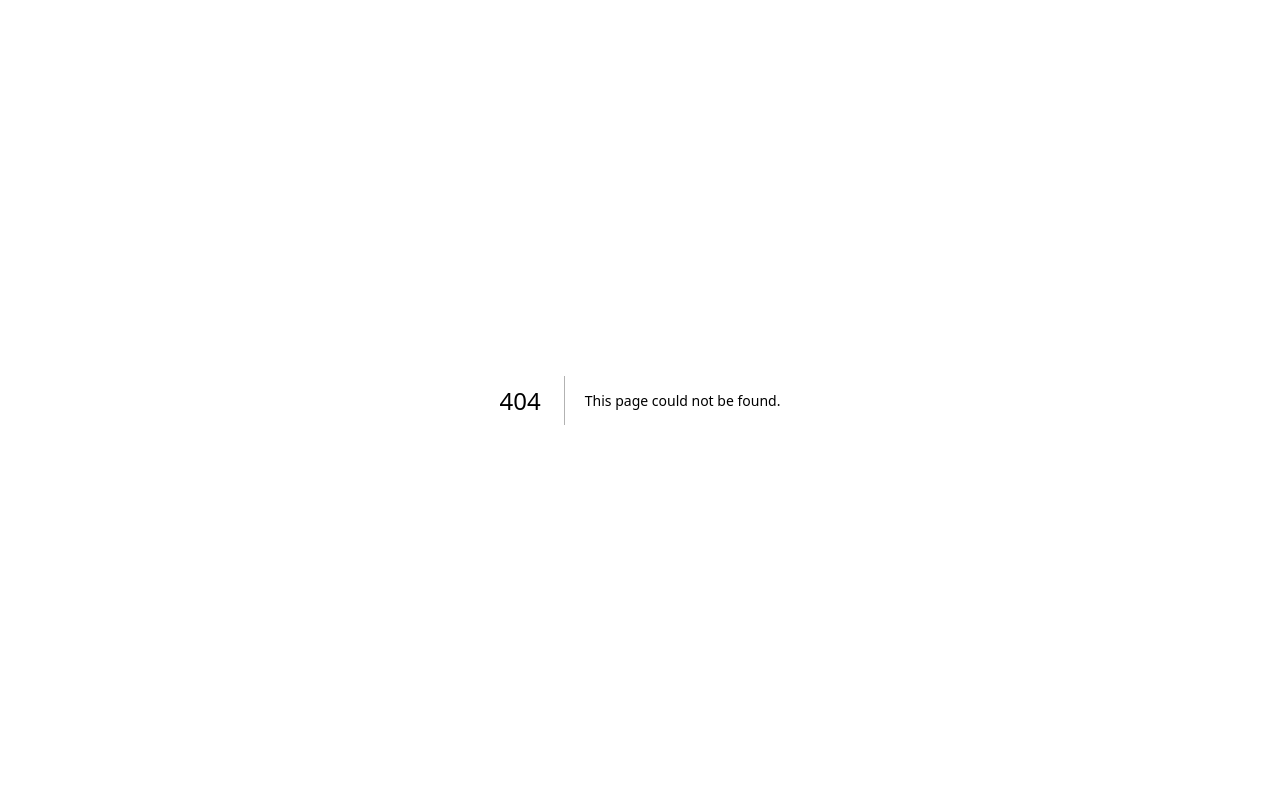
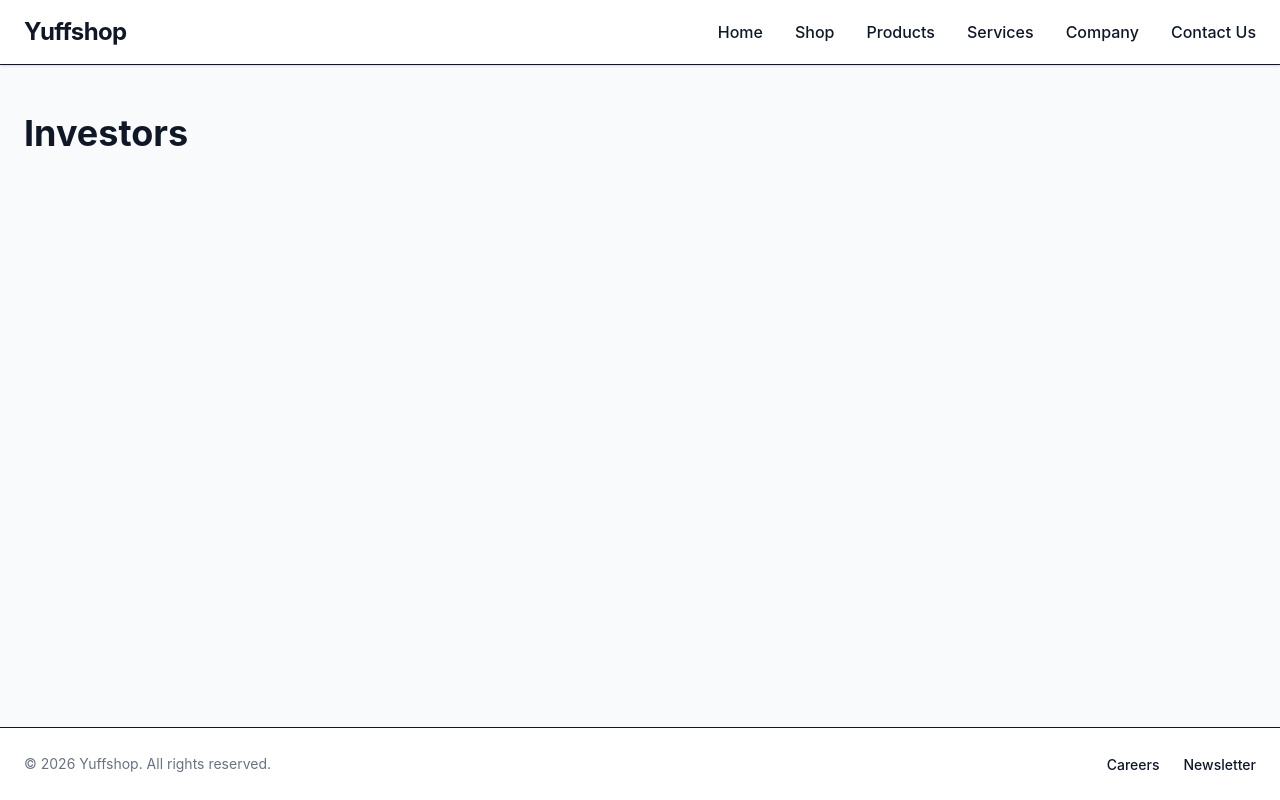
Before and after one commit to davidleeyale/yuffshop, a Next.js app: page /company/investors in a window 1280 px wide. Before the commit this address had no page. Built offline with nearby package versions, Linux system fonts and the light colour scheme.

Commit message:
Add blank template pages

```diff
--- /dev/null
+++ b/app/careers/page.tsx
@@ -0,0 +1,3 @@
+export default function CareersPage() {
+    return <h1 className="text-4xl font-bold">Careers</h1>;
+}
--- /dev/null
+++ b/app/company/investors/page.tsx
@@ -0,0 +1,3 @@
+export default function CompanyInvestorsPage() {
+    return <h1 className="text-4xl font-bold">Investors</h1>;
+}
--- /dev/null
+++ b/app/company/page.tsx
@@ -0,0 +1,3 @@
+export default function CompanyPage() {
+    return <h1 className="text-4xl font-bold">Company</h1>;
+}
--- /dev/null
+++ b/app/company/public-relations/page.tsx
@@ -0,0 +1,3 @@
+export default function PublicRelationsPage() {
+    return <h1 className="text-4xl font-bold">Page</h1>;
+}
--- /dev/null
+++ b/app/company/team/page.tsx
@@ -0,0 +1,3 @@
+export default function TeamPage() {
+    return <h1 className="text-4xl font-bold">Team</h1>;
+}
--- /dev/null
+++ b/app/contact-us/page.tsx
@@ -0,0 +1,3 @@
+export default function ContactUsPage() {
+    return <h1 className="text-4xl font-bold">Contact Us</h1>;
+}
--- a/app/layout.tsx
+++ b/app/layout.tsx
@@ -1,13 +1,118 @@
 import './globals.css';
+import type { Metadata } from "next";
+import Link from "next/link";
+
+export const metadata: Metadata = {
+    title: "Yuffshop",
+    description: "Blank website template for Yuffshop",
+};
+
+const navigation = [
+    { name: "Home", href: "/" },
+    { name: "Shop", href: "/shop" },
+    { name: "Products", href: "/products" },
+    { name: "Services", href: "/services" },
+    {
+        name: "Company",
+        href: "/company",
+        children: [
+            { name: "Team", href: "/company/team" },
+            { name: "Investors", href: "/company/investors" },
+            { name: "Public Relations", href: "/company/public-relations" },
+        ],
+    },
+    { name: "Contact Us", href: "/contact-us" },
+];
+
+const footerLinks = [
+    { name: "Careers", href: "/careers" },
+    { name: "Newsletter", href: "/newsletter" },
+];
 
 export default function RootLayout({
                                        children,
-                                   }: {
-    children: React.ReactNode
-}) {
+                                   }: Readonly<{
+    children: React.ReactNode;
+}>) {
     return (
         <html lang="en">
-        <body className="">{children}</body>
+        <body className="min-h-screen bg-gray-50 text-gray-900">
+        <div className="flex min-h-screen flex-col">
+            {/* Header */}
+            <header className="border-b bg-white shadow-sm">
+                <div className="mx-auto flex max-w-7xl items-center justify-between px-6 py-4">
+                    <Link
+                        href="/"
+                        className="text-2xl font-bold tracking-tight"
+                    >
+                        Yuffshop
+                    </Link>
+
+                    <nav>
+                        <ul className="flex items-center gap-8">
+                            {navigation.map((item) => (
+                                <li
+                                    key={item.name}
+                                    className="group relative"
+                                >
+                                    <Link
+                                        href={item.href}
+                                        className="font-medium transition hover:text-blue-600"
+                                    >
+                                        {item.name}
+                                    </Link>
+
+                                    {item.children && (
+                                        <div className="absolute left-0 top-full z-50 hidden pt-3 group-hover:block">
+                                            <ul className="min-w-[220px] rounded-xl border bg-white p-2 shadow-lg">
+                                                {item.children.map((subItem) => (
+                                                    <li key={subItem.name}>
+                                                        <Link
+                                                            href={subItem.href}
+                                                            className="block rounded-lg px-4 py-2 transition hover:bg-gray-100"
+                                                        >
+                                                            {subItem.name}
+                                                        </Link>
+                                                    </li>
+                                                ))}
+                                            </ul>
+                                        </div>
+                                    )}
+                                </li>
+                            ))}
+                        </ul>
+                    </nav>
+                </div>
+            </header>
+
+            {/* Main Content */}
+            <main className="mx-auto w-full max-w-7xl flex-1 px-6 py-12">
+                {children}
+            </main>
+
+            {/* Footer */}
+            <footer className="border-t bg-white">
+                <div className="mx-auto flex max-w-7xl flex-col items-center justify-between gap-4 px-6 py-6 md:flex-row">
+                    <p className="text-sm text-gray-500">
+                        © {new Date().getFullYear()} Yuffshop. All rights reserved.
+                    </p>
+
+                    <ul className="flex items-center gap-6">
+                        {footerLinks.map((item) => (
+                            <li key={item.name}>
+                                <Link
+                                    href={item.href}
+                                    className="text-sm font-medium transition hover:text-blue-600"
+                                >
+                                    {item.name}
+                                </Link>
+                            </li>
+                        ))}
+                    </ul>
+                </div>
+            </footer>
+        </div>
+        </body>
         </html>
-    )
+    );
 }
--- /dev/null
+++ b/app/newsletter/page.tsx
@@ -0,0 +1,3 @@
+export default function NewsletterPage() {
+    return <h1 className="text-4xl font-bold">Newsletter</h1>;
+}
--- /dev/null
+++ b/app/products/page.tsx
@@ -0,0 +1,3 @@
+export default function ProductsPage() {
+    return <h1 className="text-4xl font-bold">Products</h1>;
+}
--- /dev/null
+++ b/app/services/page.tsx
@@ -0,0 +1,3 @@
+export default function ServicesPage() {
+    return <h1 className="text-4xl font-bold">Services</h1>;
+}
--- /dev/null
+++ b/app/shop/page.tsx
@@ -0,0 +1,3 @@
+export default function ShopPage() {
+    return <h1 className="text-4xl font-bold">Shop</h1>;
+}
```
